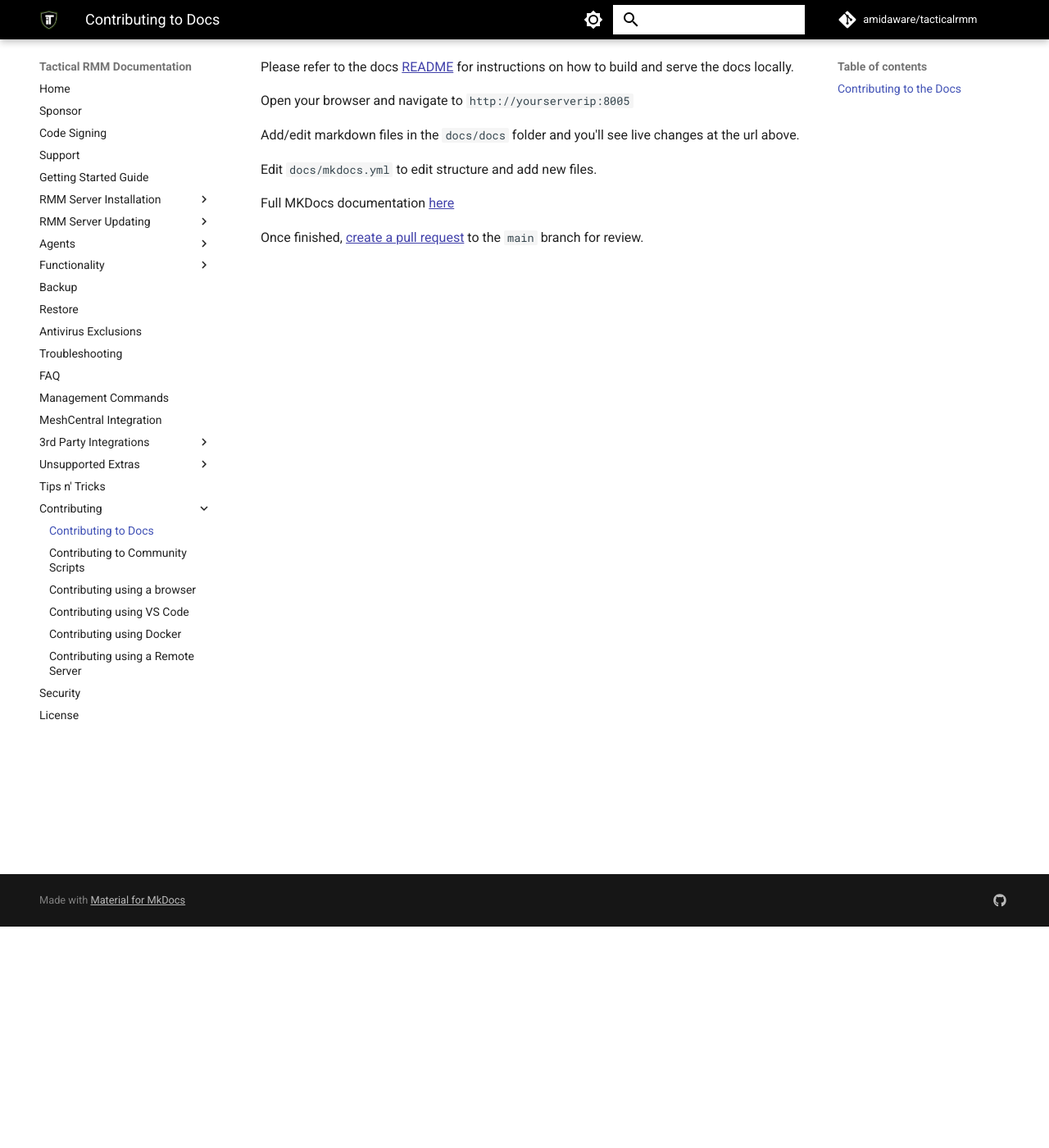
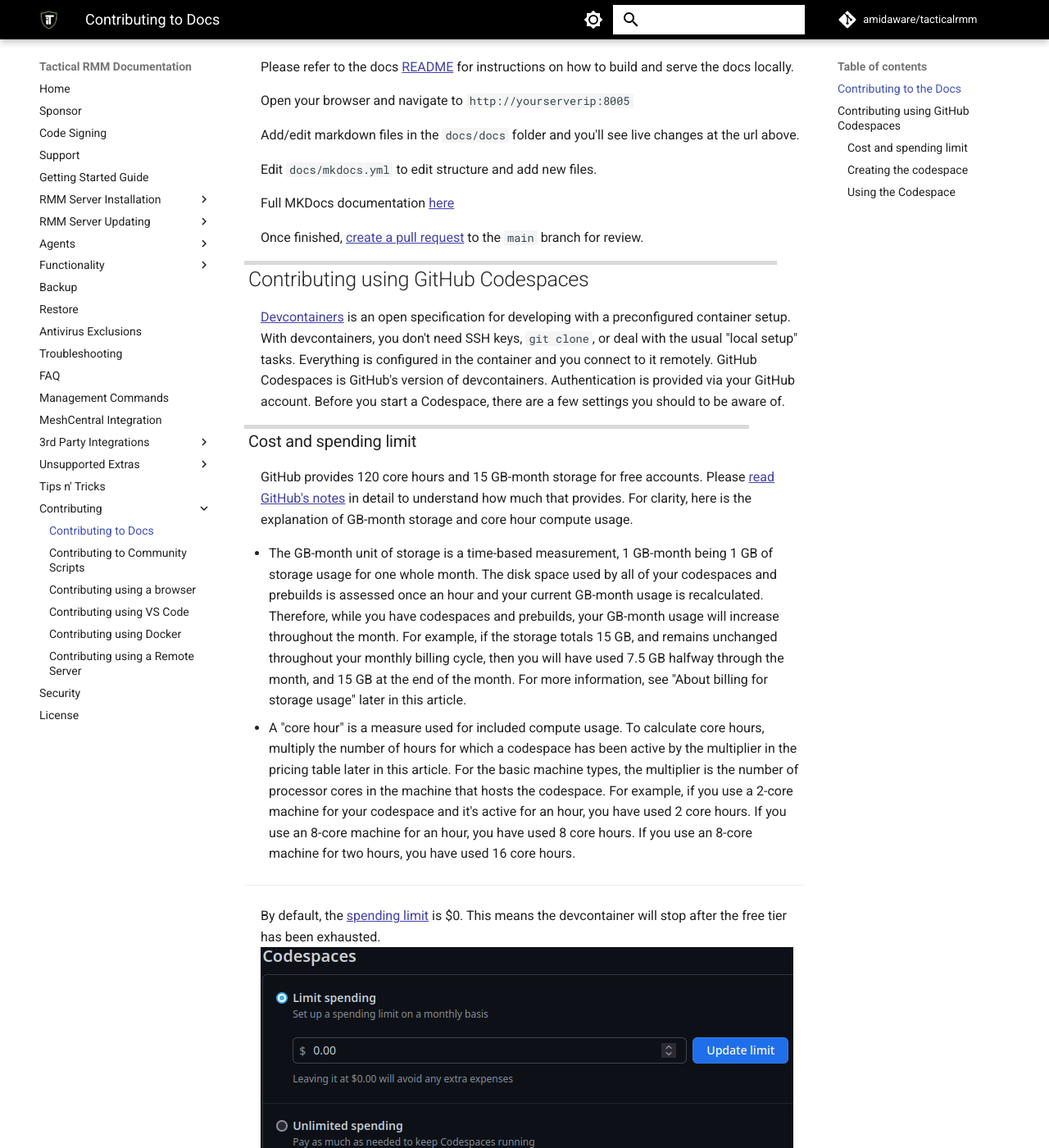
Before and after one commit to amidaware/trmm-docs, an MkDocs documentation site: the page built from docs/contributing.md, in a window 1280 px wide and 1400 px high, scrolled down 270 px. Shown: the whole window at 82% size. Built offline with MkDocs 1.6.1 and Material for MkDocs 9.7.7, drawn with Linux system fonts in a browser that asks for light colours; comment, search, counter and statistics services are not loaded; some of the changed text lies outside the part shown.

Commit message:
WIP: Devcontainers/Codespaces support

```diff
--- a/docs/contributing.md
+++ b/docs/contributing.md
@@ -17,3 +17,28 @@
 Full MKDocs documentation [here](https://squidfunk.github.io/mkdocs-material/getting-started/)
 
 Once finished, [create a pull request](https://www.digitalocean.com/community/tutorials/how-to-create-a-pull-request-on-github) to the `main` branch for review.
+
+## Contributing using GitHub Codespaces
+
+[Devcontainers](https://devcontainers.org/) is an open specification for developing with a preconfigured container setup. With devcontainers, you don't need SSH keys, `git clone`, or deal with the usual "local setup" tasks. Everything is configured in the container and you connect to it remotely. GitHub Codespaces is GitHub's version of devcontainers. Authentication is provided via your GitHub account. Before you start a Codespace, there are a few settings you should to be aware of.
+
+### Cost and spending limit
+
+GitHub provides 120 core hours and 15 GB-month storage for free accounts. Please [read GitHub's notes](https://docs.github.com/en/billing/managing-billing-for-github-codespaces/about-billing-for-github-codespaces#monthly-included-storage-and-core-hours-for-personal-accounts) in detail to understand how much that provides. For clarity, here is the explanation of GB-month storage and core hour compute usage.
+
+- The GB-month unit of storage is a time-based measurement, 1 GB-month being 1 GB of storage usage for one whole month. The disk space used by all of your codespaces and prebuilds is assessed once an hour and your current GB-month usage is recalculated. Therefore, while you have codespaces and prebuilds, your GB-month usage will increase throughout the month. For example, if the storage totals 15 GB, and remains unchanged throughout your monthly billing cycle, then you will have used 7.5 GB halfway through the month, and 15 GB at the end of the month. For more information, see "About billing for storage usage" later in this article.
+- A "core hour" is a measure used for included compute usage. To calculate core hours, multiply the number of hours for which a codespace has been active by the multiplier in the pricing table later in this article. For the basic machine types, the multiplier is the number of processor cores in the machine that hosts the codespace. For example, if you use a 2-core machine for your codespace and it's active for an hour, you have used 2 core hours. If you use an 8-core machine for an hour, you have used 8 core hours. If you use an 8-core machine for two hours, you have used 16 core hours.
+
+----
+By default, the [spending limit](https://docs.github.com/en/billing/managing-billing-for-github-codespaces/managing-the-spending-limit-for-github-codespaces#managing-the-github-codespaces-spending-limit-for-your-personal-account) is $0. This means the devcontainer will stop after the free tier has been exhausted.
+![Codespace spending limit](codespace-spending-limit.png)
+
+### Creating the codespace
+
+Codespaces are created by clicking the `code` button and then the Codespaces tab. **Codespaces are specific to a branch!** If needed, create a new branch for your changes. Clicking the `+` will create the Codespace. **Codespaces are paid for by you** using the spencing limit mentioned above. This screenshot is from my account where I already have a codespace on this branch, `scaling pancake`.
+
+![Codespace creation](codespace-creation.png)
+
+### Using the Codespace
+
+It takes about 15 seconds for the Codespace to start in the browser. If you want to use Code on the desktop, click in the lower left corner and selection the option to "open in VS Code desktop".
```
Also changed, not shown: docs/codespace-creation.png (added), docs/codespace-spending-limit.png (added), 1 other file.
